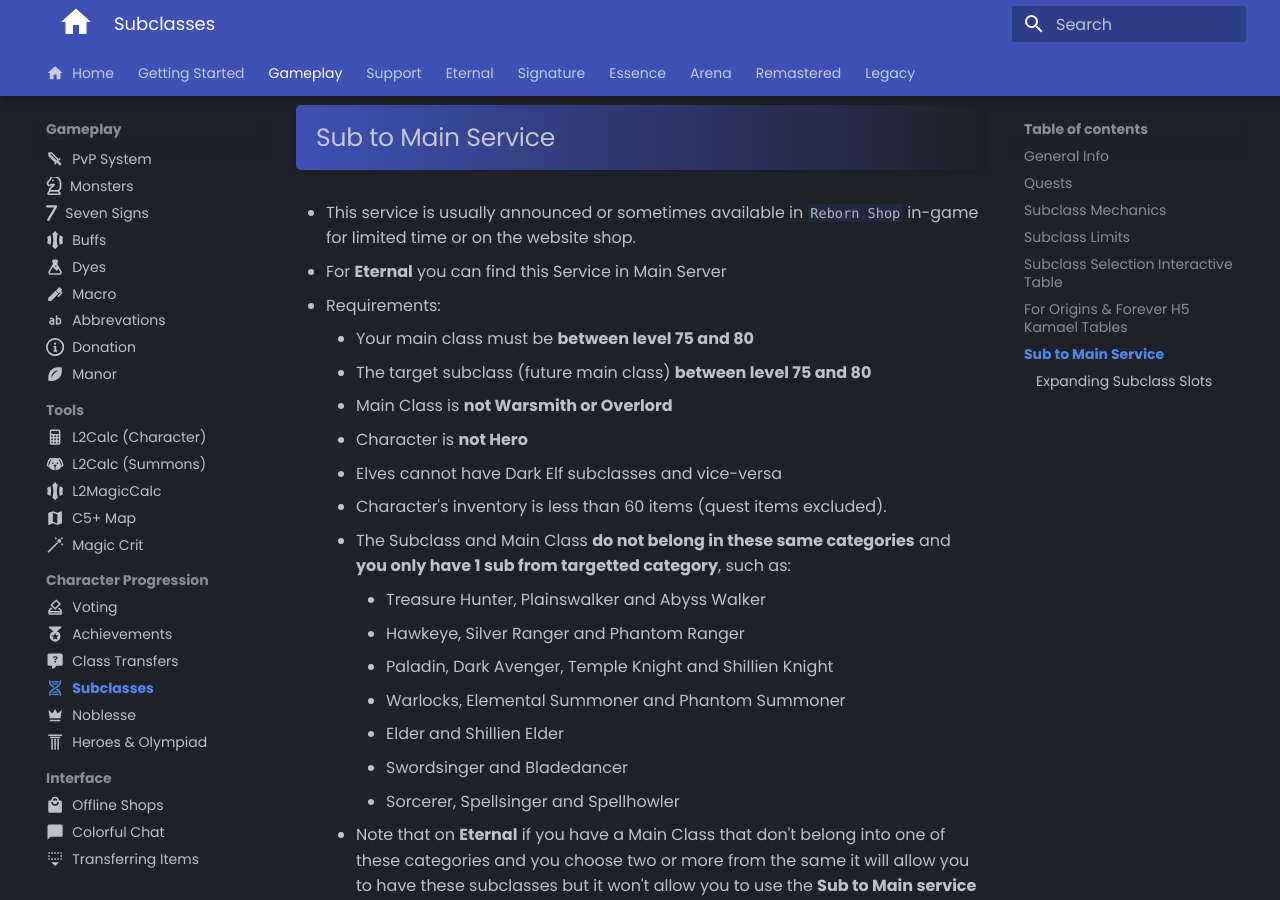
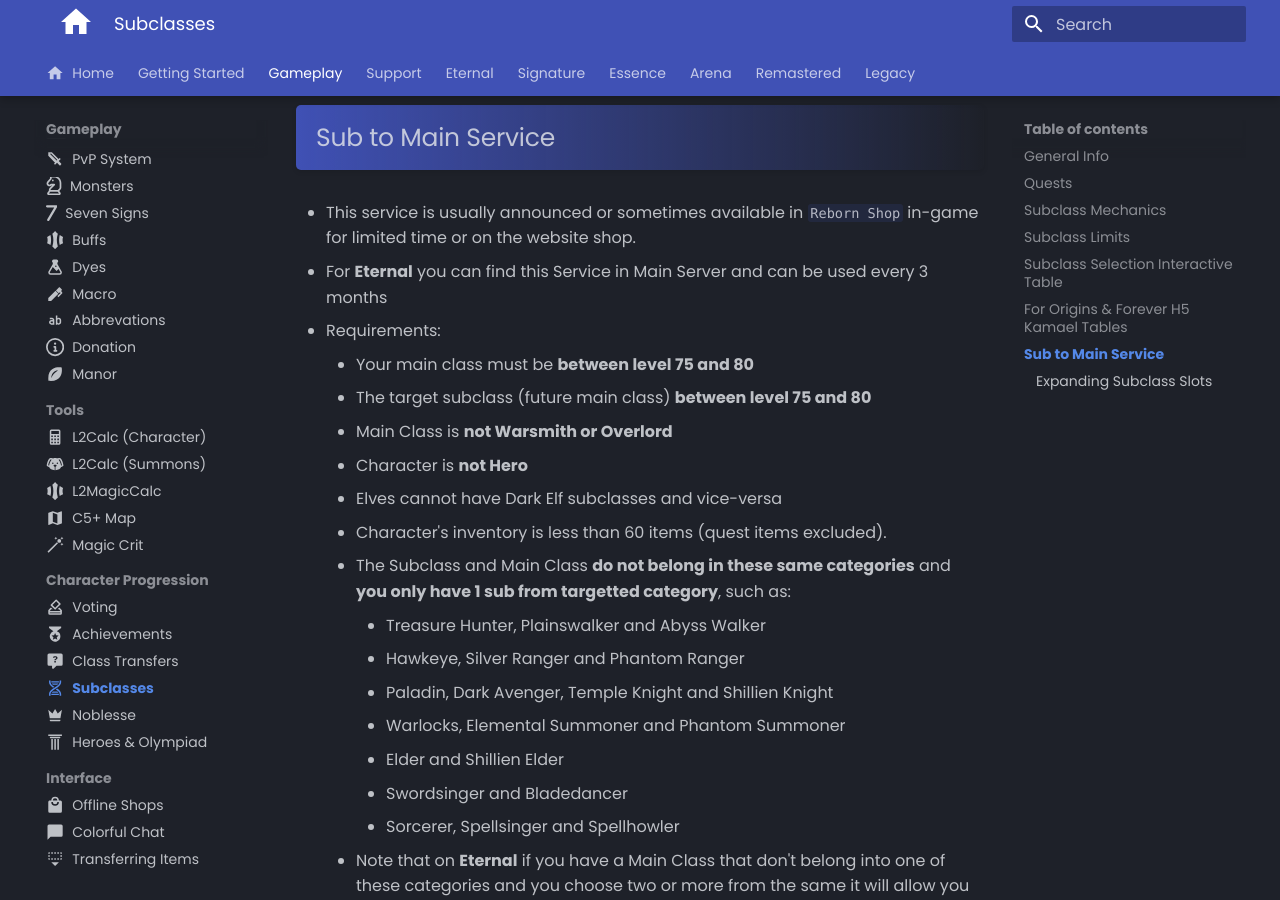
Before and after one commit to tab1-web/faq, an MkDocs documentation site: the page built from docs/gameplay/progression/subclasses.md, in a window 1280 px wide and 900 px high, scrolled down 3591 px. Built offline with MkDocs 1.6.1 and Material for MkDocs 9.7.7, drawn with Linux system fonts in a browser that asks for light colours; some web fonts are replaced; comment, search, counter and statistics services are not loaded.

Commit message:
adding cooldown to sub to main service

```diff
--- a/docs/gameplay/progression/subclasses.md
+++ b/docs/gameplay/progression/subclasses.md
@@ -168,7 +168,7 @@ Your **main class is the selected one**, the cell turns `grey` if you can't have
 ## Sub to Main Service
 
 - This service is usually announced or sometimes available in `Reborn Shop` in-game for limited time or on the website shop.
-- For **Eternal** you can find this Service in Main Server
+- For **Eternal** you can find this Service in Main Server and can be used every 3 months
 - Requirements:
     - Your main class must be **between level 75 and 80**
     - The target subclass (future main class) **between level 75 and 80**
```
